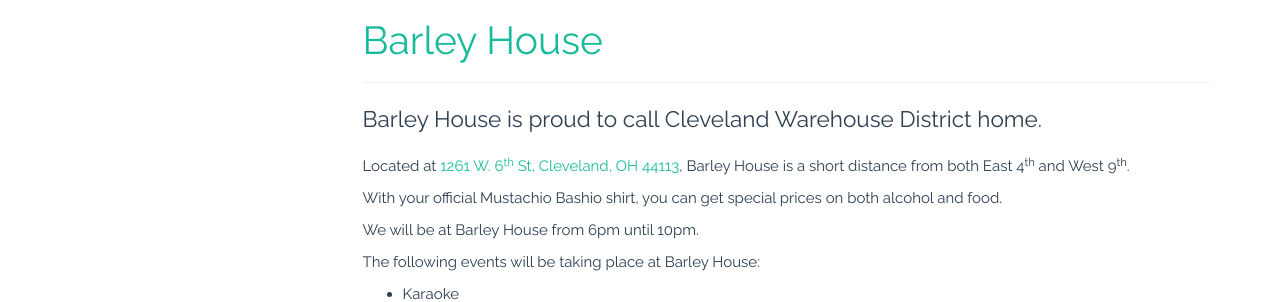
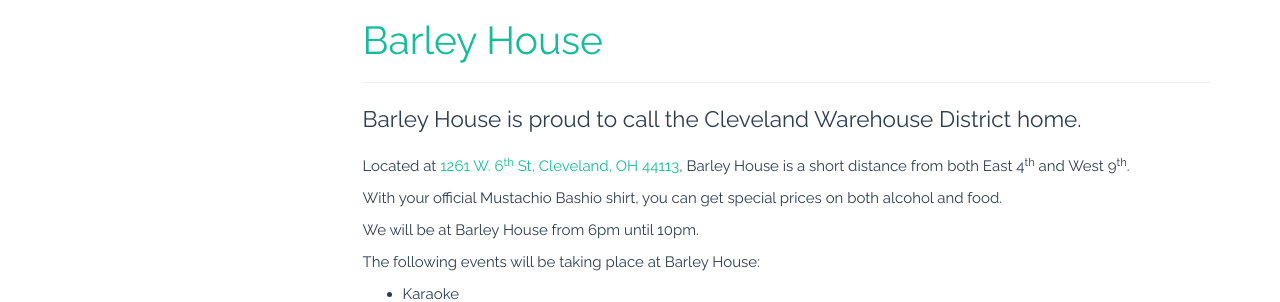
Before and after one commit to MustachioBashio/mustachiobashio.github.io, a Jekyll site: the page built from details.html, in a window 1280 px wide and 900 px high, scrolled down 529 px. Shown: the part 154-456 px from the top of the window. Built offline with Jekyll 4.4.1, drawn with Linux system fonts in a browser that asks for light colours; nearby versions of some CDN libraries.

Commit message:
Update details.html

```diff
--- a/details.html
+++ b/details.html
@@ -37,7 +37,7 @@
     <div class="page-header">
       <h1 id="barleyhouse"><a href="http://www.barleyhousecleveland.com/" target="_blank">Barley House</a></h1>
     </div>
-    <p class="lead">Barley House is proud to call Cleveland Warehouse District home.</p>
+    <p class="lead">Barley House is proud to call the Cleveland Warehouse District home.</p>
     <p>Located at <a href="http://goo.gl/maps/p2dSh" target="_blank">1261 W. 6<sup>th</sup> St, Cleveland, OH 44113</a>, Barley House is a short distance from both East 4<sup>th</sup> and West 9<sup>th</sup>.</p>
     <p>With your official Mustachio Bashio shirt, you can get special prices on both alcohol and food.</p>
     <p>We will be at Barley House from 6pm until 10pm.</p>
@@ -50,7 +50,7 @@
     </div>
     <div class="bs-docs-section">
     <div class="page-header">
-      <h1 id="divebar"><a href="http://www.divebarcleveland/" target="_blank">Dive Bar</a></h1>
+      <h1 id="divebar"><a href="http://www.divebarcleveland.com/" target="_blank">Dive Bar</a></h1>
     </div>
     <p class="lead">With 42 beers on tap, Dive Bar will undoubtedly please you.</p>
     <p>Located downstairs at <a href="http://goo.gl/maps/O9b0D" target="_blank">1214 W. 6<sup>th</sup>, Cleveland, OH 44113</a>, Dive Bar is essentially right across the street from Barley House.</p>
```
